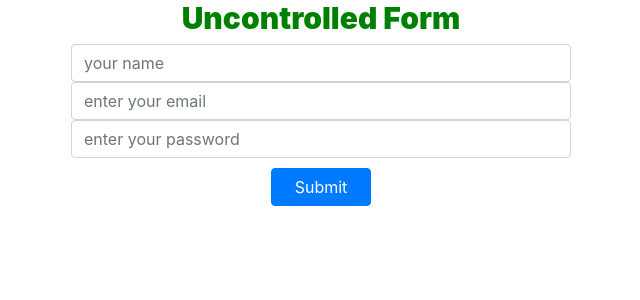
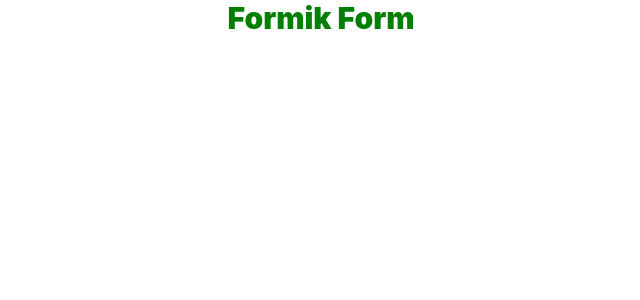
Before and after one commit to oaes/React-practice-v2, a React app: page / in a window 1280 px wide. Shown: the top 300 px of the page, without its empty margins (319-959 px from the left). Built offline with nearby package versions, Linux system fonts and the light colour scheme.

Commit message:
formik form component added

```diff
--- a/src/components/App.jsx
+++ b/src/components/App.jsx
@@ -1,14 +1,14 @@
 import React from "react";
-import FormUnconrol from "./Form/FormUncontrolled";
+import FormikForm from "./FormikForm/FormikForm";
 
 class App extends React.Component {
   render() {
     return (
       <div className="AppName">
         <h4 style={{ color: "Green", fontSize: "30px", fontWeight: "900" }}>
-          Uncontrolled Form
+          Formik Form
         </h4>
-        <FormUnconrol />
+        <FormikForm />
       </div>
     );
   }
--- a/src/components/Form/FormUncontrolled.jsx
+++ b/src/components/Form/FormUncontrolled.jsx
@@ -1,5 +1,4 @@
 import React from "react";
-
 class FormUncontrol extends React.Component {
   handleSubmit = (event) => {
     event.preventDefault();
--- /dev/null
+++ b/src/components/FormikForm/FormikForm.jsx
@@ -0,0 +1,11 @@
+import React from 'react';
+
+const FormikForm = () => {
+    return (
+        <div>
+
+        </div>
+    );
+};
+
+export default FormikForm;
```
